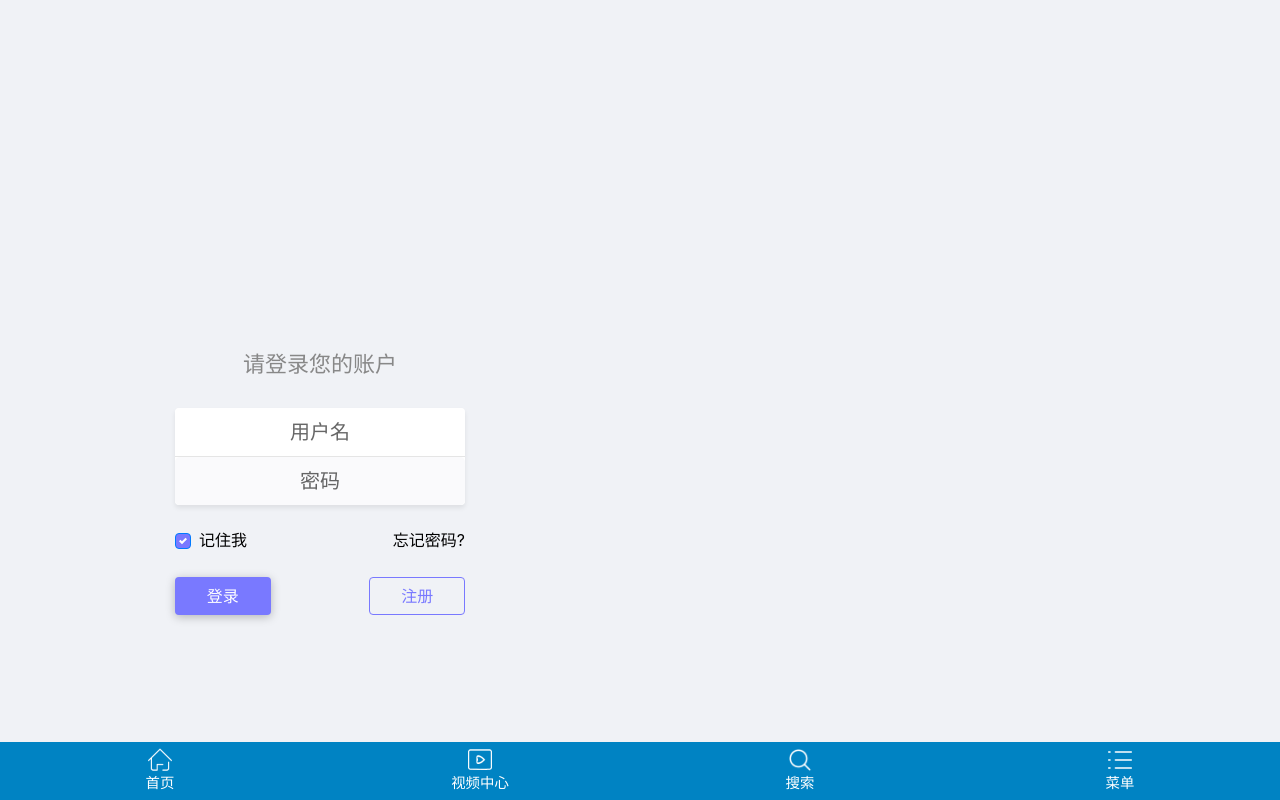
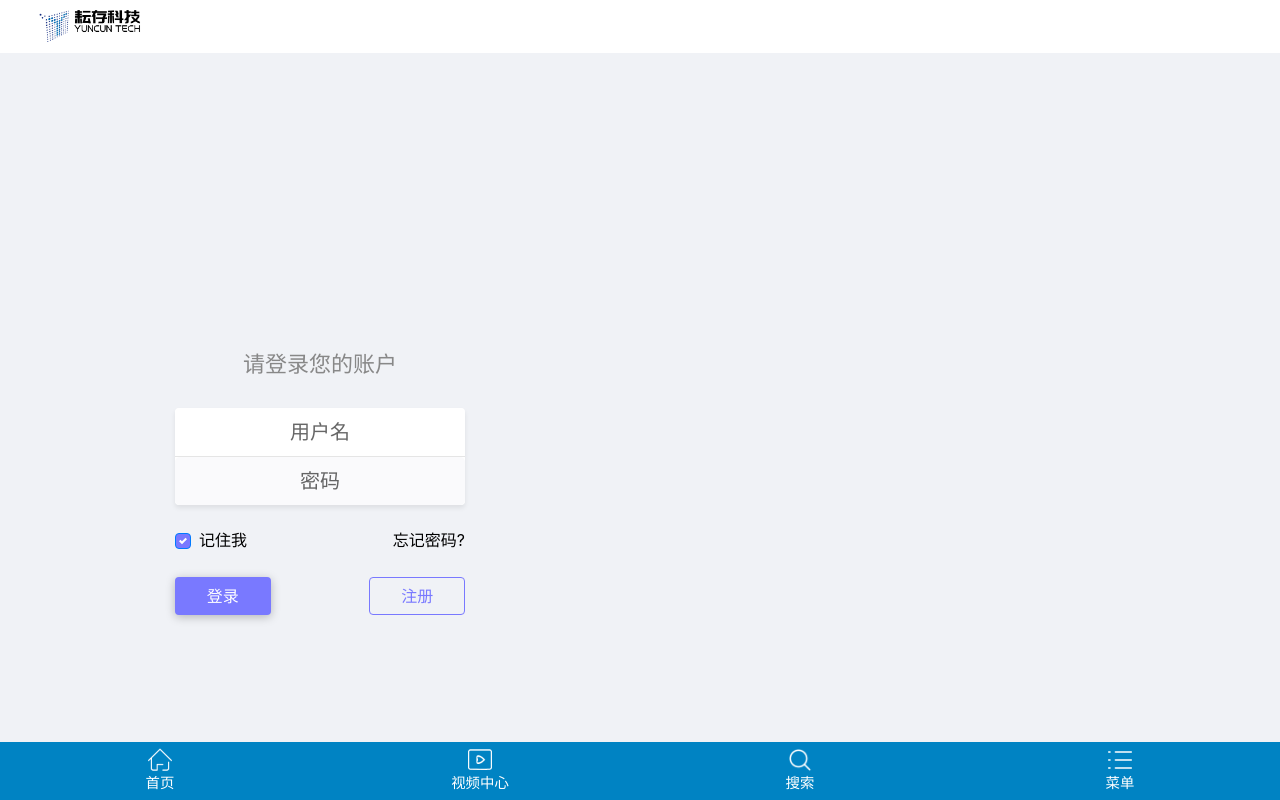
Before and after one commit to AlexY0905/YuncunHorizon-webui, a plain HTML site: page login.html in a window 1280 px wide. Drawn offline with nearby package versions, Linux system fonts and the light colour scheme.

Commit message:
登录注册

```diff
--- a/login.html
+++ b/login.html
@@ -8,7 +8,6 @@
 	<meta name="viewport" content="width=device-width,user-scalable=no, initial-scale=1">
 	<!-- favicons -->
 	<!--	<link rel="apple-touch-icon" href="./images/favicon-apple.png">-->
-	<link rel="icon" href="">
 	<!-- Bootstrap CSS -->
 	<link rel="stylesheet" href="http://cdn.bootstrapmb.com/bootstrap/4.1.3/css/bootstrap.min.css">
 	<!-- Material design icons CSS -->
@@ -20,9 +19,6 @@
 	<!-- app CSS -->
 	<link id="theme" rel="stylesheet" href="./css/static/purplesidebar.css" type="text/css">
 	<!-- icon -->
-	<!-- 底部公共导航css -->
-	<!--	<link rel="stylesheet" type="text/css" href="css/index.css">-->
-	<!--内容动画样式库-->
 	<title>用户登录</title>
 	<style>
 		* {
@@ -125,26 +121,55 @@
 		.menubox dl a:active {
 			color: #afe4ff;
 		}
+
+		.top_bg {
+			position: fixed;
+			z-index: 999;
+			top: 0;
+			left: 0;
+			width: 100%;
+			background-color: #fff;
+			padding: 1rem 3%;
+		}
+
+		.top_logo {
+			float: left;
+			width: 80%;
+			height: 1.3rem;
+			position: relative;
+		}
+
+		.top_logo img {
+			display: block;
+			max-width: 100%;
+			max-height: 2.8rem;
+			position: absolute;
+			left: -20px;
+			top: 50%;
+			border: none;
+			transform: translate(0, -50%);
+			-o-transform: translate(0, -50%);
+			-ms-transform: translate(0, -50%);
+			-moz-transform: translate(0, -50%);
+			-webkit-transform: translate(0, -50%);
+		}
+
+		.jump {
+			width: 100%;
+		}
 	</style>
 
 
 </head>
 
 <body class="fixed-header sidebar-right-close sidebar-left-close">
-	<!-- page loader -->
-	<div class="loader justify-content-center pink-gradient">
-		<div class="align-self-center text-center">
-			<div class="logo-img-loader">
-				<img src="./images/static/loader-hole.png" alt="" class="logo-image">
-				<img src="./images/static/loader-bg.png" alt="" class="logo-bg-image">
+	<div class="top_bg">
+		<div class="top_main fix">
+			<div class="top_logo">
+				<a href="index.html"><img src="images/yclogo.png" /></a>
 			</div>
-			<h2 class="mt-3 font-weight-light">耘存<br><small>- 手机端 -</small></h2>
-			<p class="mt-2 text-white"></p>
 		</div>
 	</div>
-	<!--公共头部-->
-	<!-- <div id="header" style="height: 6%;"></div> -->
-	<div id="header"></div>
 
 	<!-- sidebar left ends -->
 	<!-- content page -->
@@ -294,11 +319,11 @@
 			</li>
 		</ul>
 		<dl class="menu">
-			<dd><a href="login.html">登录</a></dd>
-			<dd><a href="register.html">注册</a></dd>
-			<dd><a href="video.html">视频中心</a></dd>
-			<dd><a href="about.html">关于我们</a></dd>
-			<dd><a href="contact.html">联系我们</a></dd>
+			<dd><a class="jump" href="login.html">登录</a></dd>
+			<dd><a class="jump" href="register.html">注册</a></dd>
+			<dd><a class="jump" href="video.html">视频中心</a></dd>
+			<dd><a class="jump" href="about.html">关于我们</a></dd>
+			<dd><a class="jump" href="contact.html">联系我们</a></dd>
 		</dl>
 	</div>
 
```
